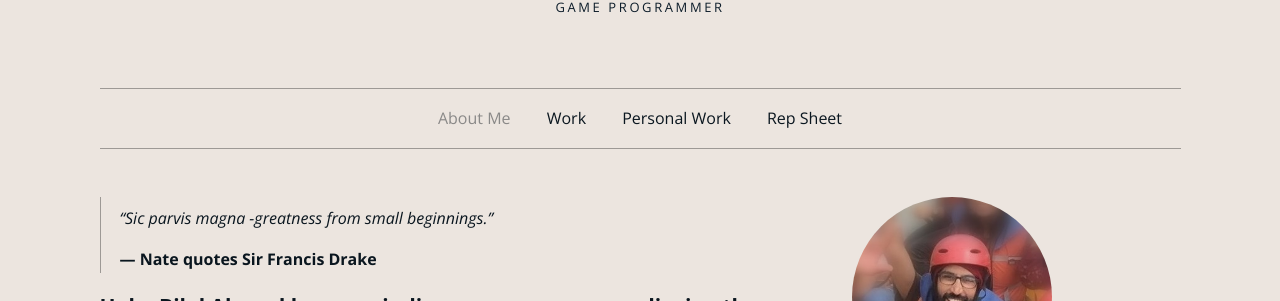
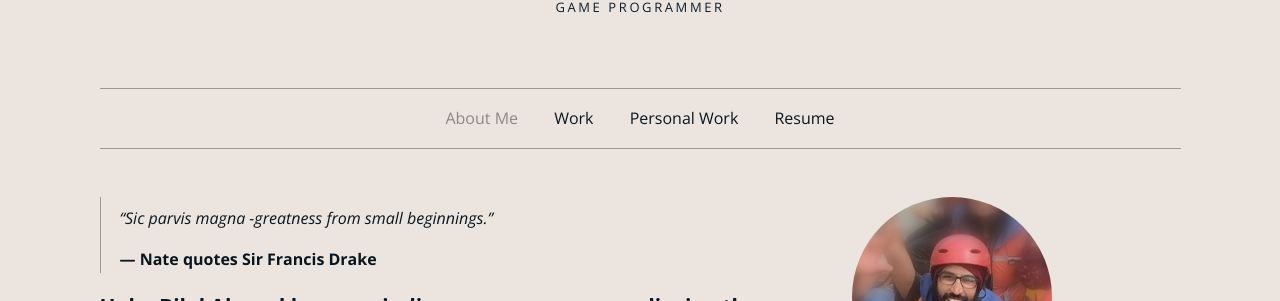
Before and after one commit to EhmedBelal/ehmedbelal.github.io, a Jekyll site: the page built from _pages/about.html, in a window 1280 px wide and 900 px high. Shown: the part 156-457 px from the top of the window. Built offline with Jekyll 4.4.1, drawn with Linux system fonts in a browser that asks for light colours.

Commit message:
Content changes

```diff
--- a/_includes/nav.html
+++ b/_includes/nav.html
@@ -15,7 +15,7 @@
 			<li><a href="/" {% if page.navid == 'about' %} class="current" {% endif %}>About Me</a></li>
 			<li><a href="/work/" {% if page.navid == 'work' %} class="current" {% endif %}>Work</a></li>
 			<li><a href="/sideprojects/" {% if page.navid == 'sideprojects' %} class="current" {% endif %}>Personal Work</a></li>
-			<li><a href="/assets/files/resume.pdf" target="_blank">Rep Sheet</a></li>
+			<li><a href="/assets/files/resume.pdf" target="_blank">Resume</a></li>
 		</ul>
 	</nav>
 </div>
```
